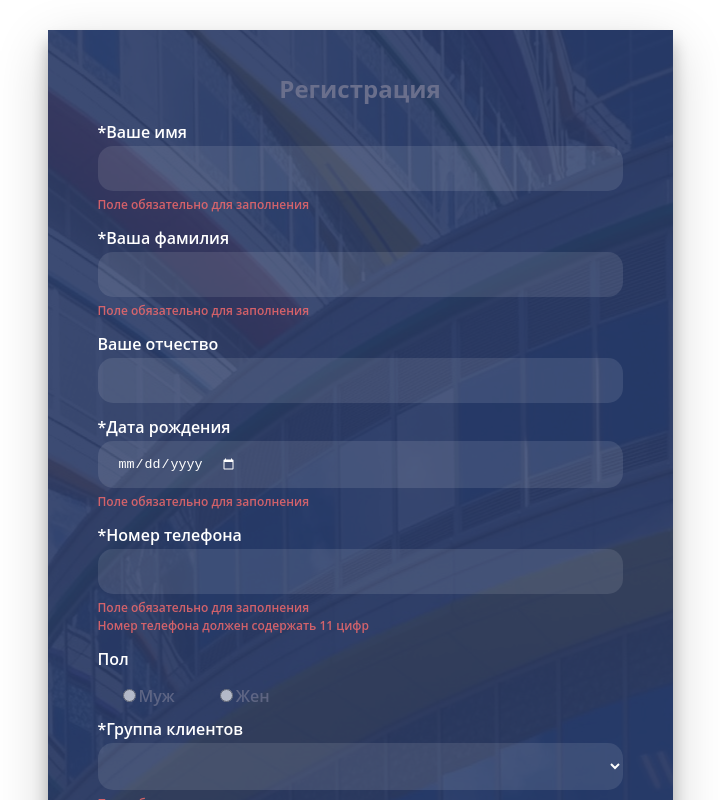
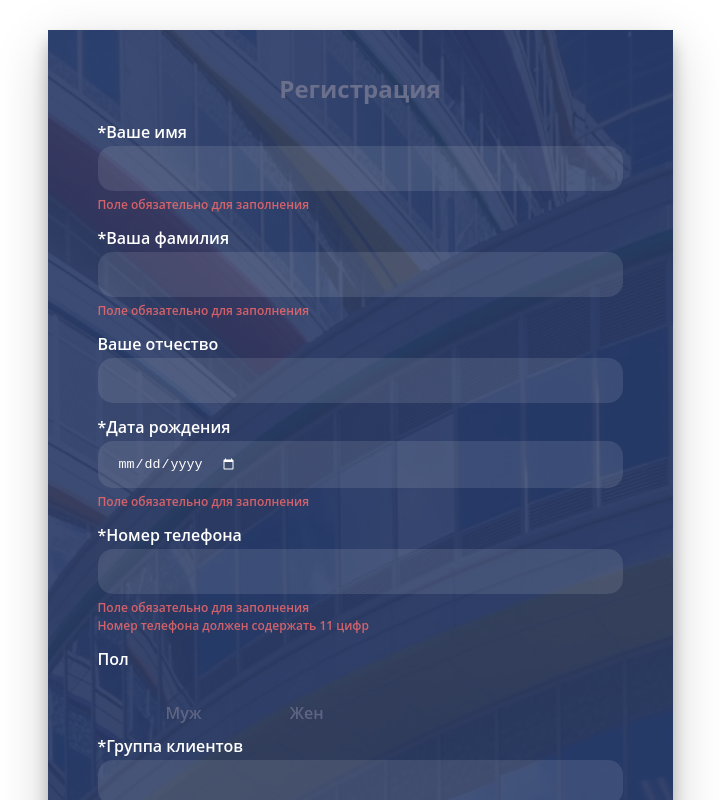
Before and after one commit to RustamRaybik11/FormValidation, a Vue app: page / in a window 1280 px wide. Shown: the top 800 px of the page, without its empty margins (280-1000 px from the left). Built offline with nearby package versions, Linux system fonts and the light colour scheme.

Commit message:
Update _variables.scss

```diff
--- a/src/styles/_variables.scss
+++ b/src/styles/_variables.scss
@@ -53,19 +53,22 @@ body{
 	width:100%;
 	color:#fff;
     display:flex;
-    margin-bottom: 5px;
+	margin-bottom: 5px;
+
 }
 .login-form .group .input{
 	border:none;
 	border-radius: 15px;
 	padding:15px 20px;
 	background:rgba(255,255,255,.1);
+	-webkit-appearance: none;
 }
 .login-form .row .input{
 	border:none;
 	border-radius: 15px;
     padding:15px 20px;
-    opacity: 0.8;
+	opacity: 0.8;
+	-webkit-appearance: none;
 }
 .input:invalid{
     border: none;
```
